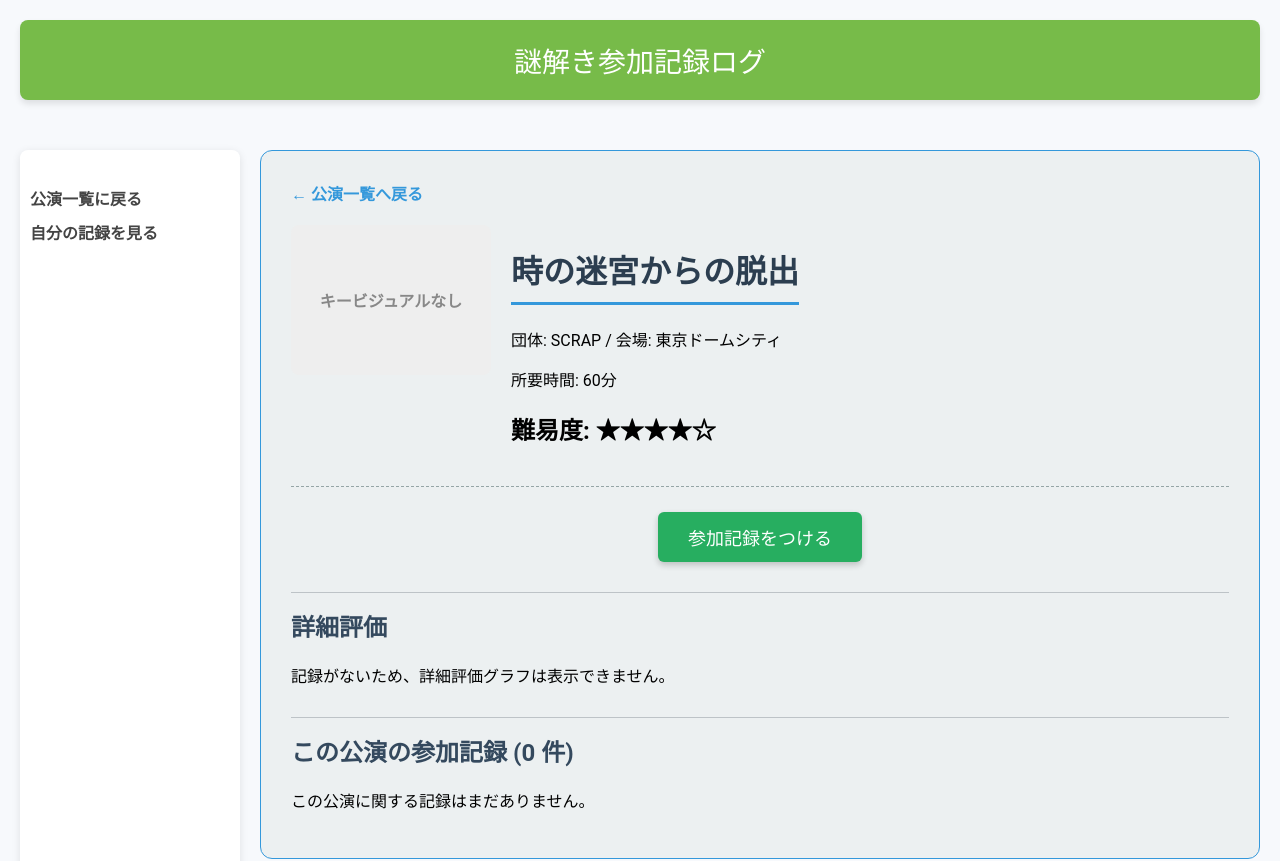
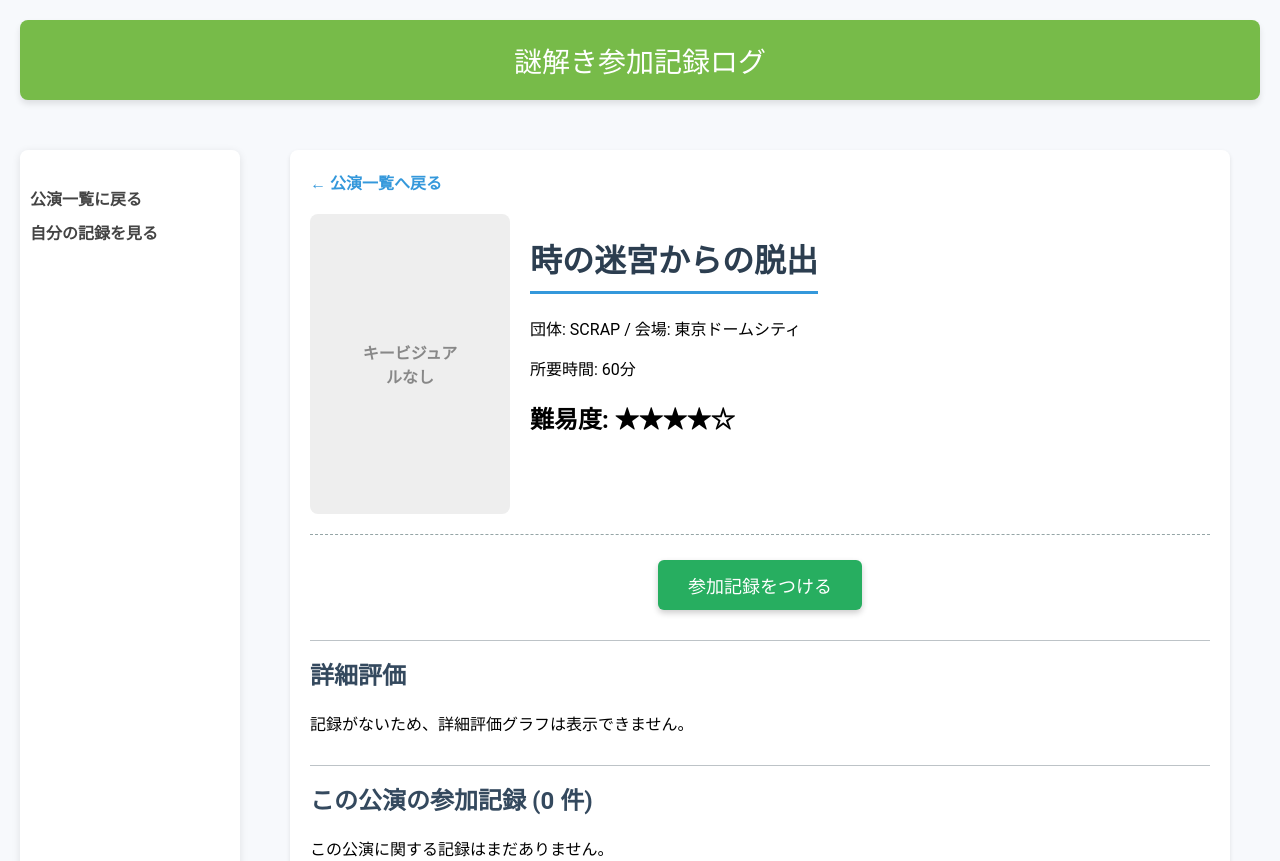
Before and after one commit to shungao/my-nazo-log, a React (Vite) app: page /#/event/E001 in a window 1280 px wide. Shown: the top 861 px of the page. Built offline with nearby package versions, Linux system fonts and the light colour scheme.

Commit message:
feat: キービジュアルの調整

```diff
--- a/src/components/EventDetail.tsx
+++ b/src/components/EventDetail.tsx
@@ -38,12 +38,19 @@ const EventDetail: React.FC<EventDetailProps> = ({ onOpenForm, records }) => {
 
   // スタイル定義
   const styles: { [key: string]: React.CSSProperties } = {
+    // 【★修正対象: コンテナのスタイル★】
     container: {
-      padding: '30px',
-      border: '1px solid #3498db',
-      borderRadius: '12px',
-      backgroundColor: '#ecf0f1',
-    },
+      padding: '20px',
+      backgroundColor: '#fff',
+      borderRadius: '8px',
+      boxShadow: '0 2px 4px rgba(0, 0, 0, 0.1)',
+
+      // 【★追加: 最大幅を設定し、中央寄せにする★】
+      maxWidth: '900px', // ★この値を変更して最大幅を設定★
+      margin: '0 auto',  // 中央に配置
+
+      minHeight: '80vh',
+    } as React.CSSProperties,
     backLink: {
       textDecoration: 'none',
       color: '#3498db',
@@ -116,24 +123,37 @@ const EventDetail: React.FC<EventDetailProps> = ({ onOpenForm, records }) => {
     // 【★修正: 詳細画面の画像コンテナのスタイル★】
     visualContainer: {
         width: '200px', // 幅を固定
-        height: '150px', // 高さを固定
         flexShrink: 0,
         backgroundColor: '#eee',
-        display: 'flex',
-        alignItems: 'center',
-        justifyContent: 'center',
         borderRadius: '8px',
         overflow: 'hidden',
+
+        // 【★修正: 縦横比 3:2 を適用するコンテナ（外側）★】
+        position: 'relative',
+        paddingTop: '33.33%', // 縦/横 = 2/3 ≈ 66.66%
+        height: 0,
     },
+    // 【★修正: 画像のスタイル★】
     visualImage: {
         width: '100%',
         height: '100%',
         objectFit: 'cover' as 'cover',
+        // 【★追加: 縦横比が適用されたコンテナ内に画像を配置★】
+        position: 'absolute' as 'absolute',
+        top: 0,
+        left: 0,
     },
+    // 【★修正: プレースホルダーテキストのスタイル★】
     placeholderText: {
         color: '#888',
         fontSize: '16px',
         fontWeight: 'bold',
+        // 【★追加: 縦横比が適用されたコンテナ内にテキストを配置★】
+        position: 'absolute' as 'absolute',
+        top: '50%',
+        left: '50%',
+        transform: 'translate(-50%, -50%)',
+        textAlign: 'center' as 'center',
     },
   };
 
--- a/src/components/RecordList.tsx
+++ b/src/components/RecordList.tsx
@@ -109,32 +109,47 @@ const RecordList: React.FC<RecordListProps> = ({ events, onOpenForm }) => {
       boxShadow: '0 2px 4px rgba(0, 0, 0, 0.2)',
       transition: 'background-color 0.2s',
     },
-    // 【★ 追加: 画像コンテナのスタイル ★】
     imageContainer: {
-        width: '100px', // 【★修正: 幅を固定 (例: 100px)★】
-        height: '100px', // 【★修正: 高さも固定★】
-        flexShrink: 0, // 縮小しないように設定
-        marginRight: '10px', // 右側に余白
+        width: '100px', // 幅を固定 (例: 100px)
+        flexShrink: 0,
+        marginRight: '10px',
         backgroundColor: '#eee',
-        display: 'flex',
-        alignItems: 'center',
-        justifyContent: 'center',
+        // display: 'flex',
+        // alignItems: 'center',
+        // justifyContent: 'center',
         overflow: 'hidden',
         borderRadius: '4px',
+
+        // 【★修正: position の値に as 'relative' を追加★】
+        position: 'relative' as 'relative',
+        paddingTop: '33.33%', // 縦/横 = 2/3 ≈ 66.66% (高さを幅の2/3にする)
+        height: 0, // 高さを padding-top で制御するため 0 に設定
     },
     // 【★追加: テキスト情報全体を囲むコンテナのスタイル★】
     infoContainer: {
         flexGrow: 1, // 残りのスペースを埋める
         minWidth: 0, // Flexアイテムがはみ出さないように設定
     } as React.CSSProperties,
+    // 【★修正: 画像のスタイル★】
     image: {
         width: '100%',
         height: '100%',
-        objectFit: 'cover' as 'cover', // 画像がコンテナを埋めるように調整
+        objectFit: 'cover' as 'cover',
+        // 【★追加: 縦横比が適用されたコンテナ内に画像を配置★】
+        position: 'absolute' as 'absolute',
+        top: 0,
+        left: 0,
     },
+    // 【★修正: プレースホルダーテキストのスタイル★】
     placeholderText: {
         color: '#888',
         fontSize: '14px',
+        // 【★追加: 縦横比が適用されたコンテナ内にテキストを配置★】
+        position: 'absolute' as 'absolute',
+        top: '50%',
+        left: '50%',
+        transform: 'translate(-50%, -50%)',
+        textAlign: 'center' as 'center',
     },
   };
 
```
